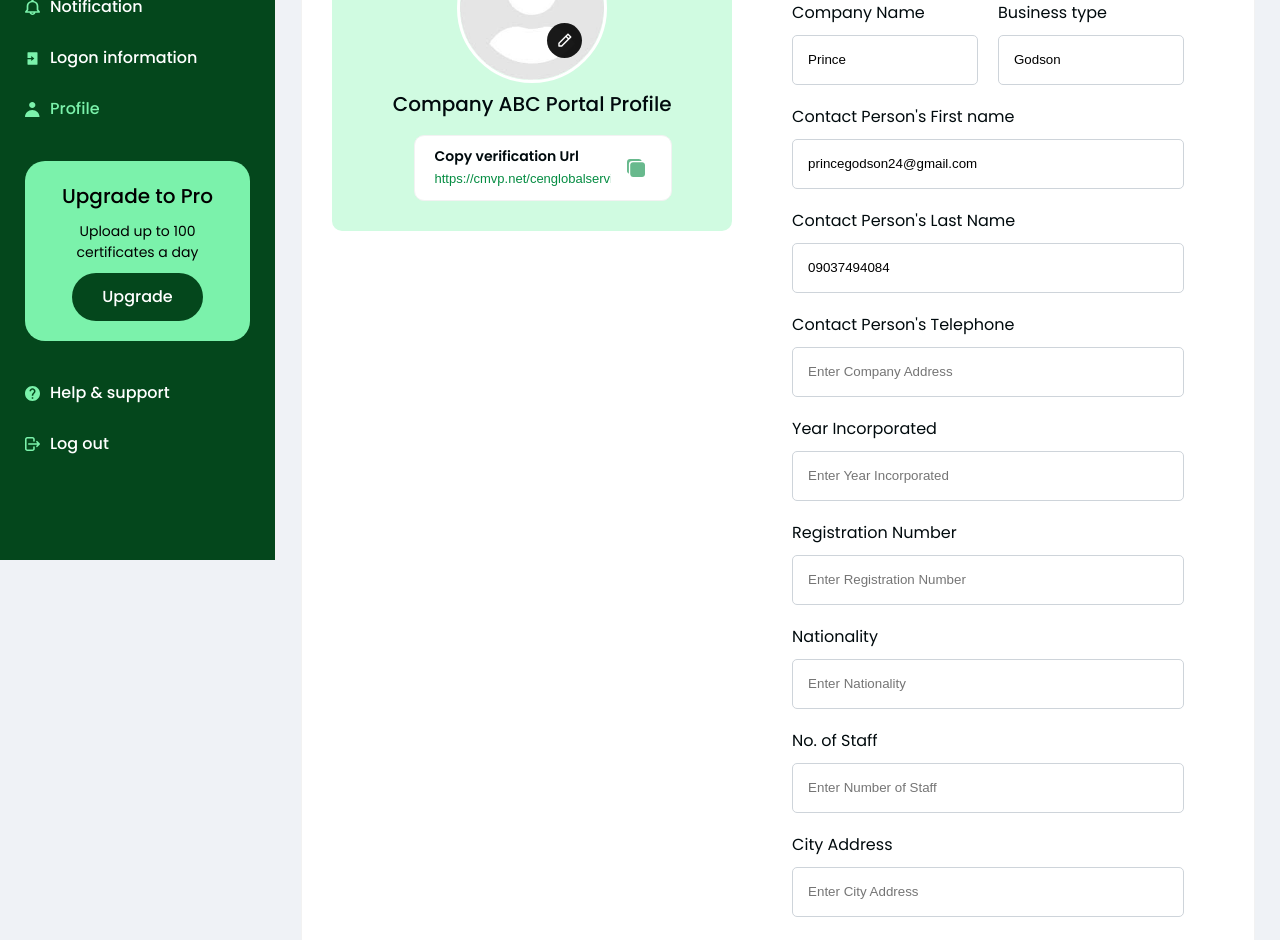
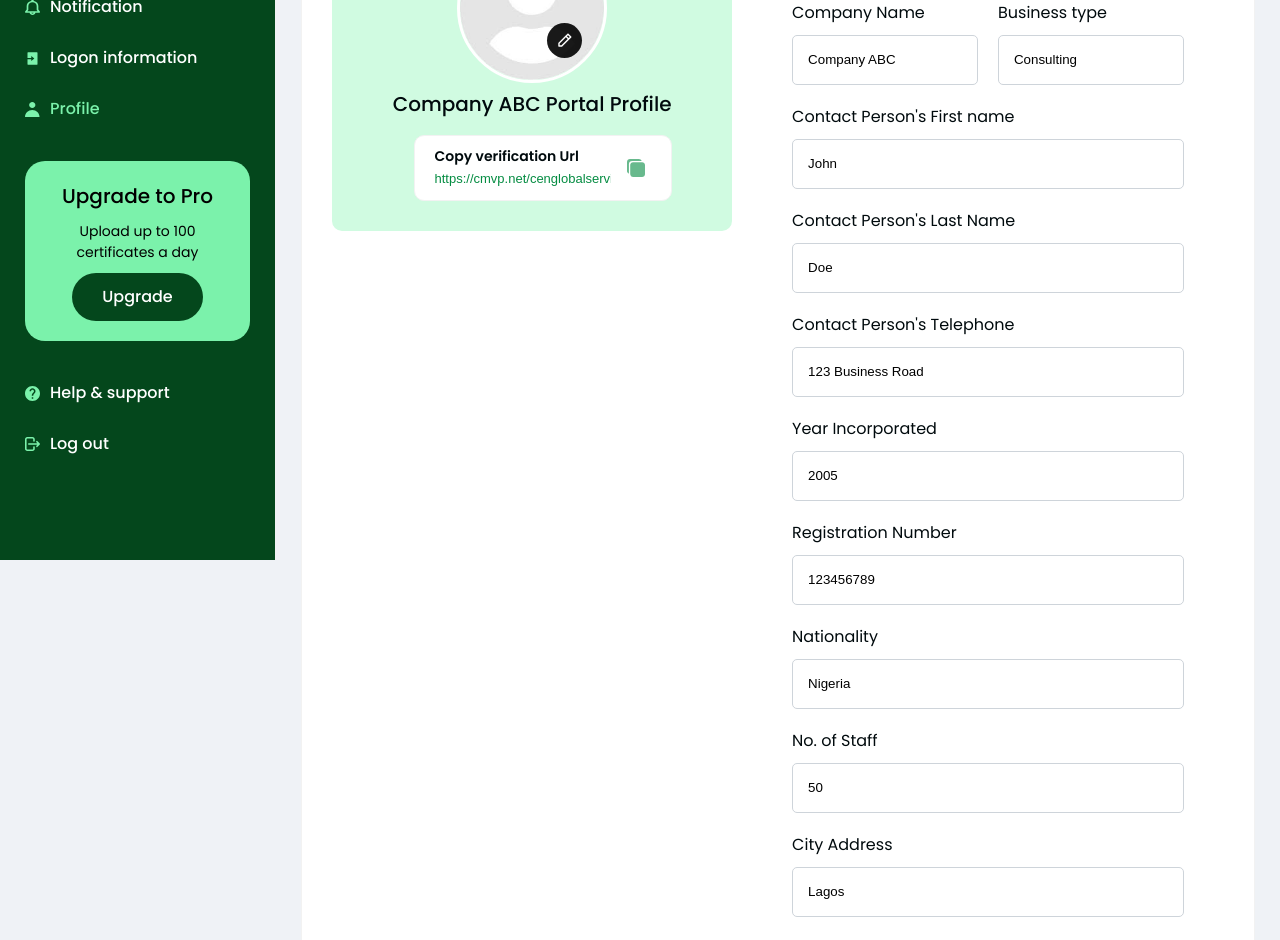
Before and after one commit to prince3g/new-cmvp-site, a React (Create React App) app: page /profile in a window 1280 px wide. Shown: the part 240-1180 px from the top of the page. Built offline with nearby package versions, Linux system fonts and the light colour scheme.

Commit message:
CVMP website

```diff
--- a/src/Components/CompanyDashboard/Profile.js
+++ b/src/Components/CompanyDashboard/Profile.js
@@ -6,18 +6,18 @@ import PhotoEditIcon from './Img/edit_icon.svg';
 import AngleDownIcon from './Img/angle-down.svg';
 
 export default function Profile() {
-    const [firstName, setFirstName] = useState("Prince");
-    const [lastName, setLastName] = useState("Godson");
-    const [email, setEmail] = useState("princegodson24@gmail.com");
-    const [phone, setPhone] = useState("09037494084");
-    const [city, setCity] = useState("");
-    const [yearIncorporated, setYearIncorporated] = useState("");
-    const [registrationNumber, setRegistrationNumber] = useState("");
-    const [nationality, setNationality] = useState("");
-    const [staffNumber, setStaffNumber] = useState("");
-    const [address, setAddress] = useState("");
-    const [country, setCountry] = useState("");
-    const [state, setState] = useState("");
+    const [firstName, setFirstName] = useState("Company ABC");
+    const [lastName, setLastName] = useState("Consulting");
+    const [email, setEmail] = useState("John");
+    const [phone, setPhone] = useState("Doe");
+    const [city, setCity] = useState("123 Business Road");
+    const [yearIncorporated, setYearIncorporated] = useState("2005");
+    const [registrationNumber, setRegistrationNumber] = useState("123456789");
+    const [nationality, setNationality] = useState("Nigeria");
+    const [staffNumber, setStaffNumber] = useState("50");
+    const [address, setAddress] = useState("Lagos");
+    const [country, setCountry] = useState("Nigeria");
+    const [state, setState] = useState("Lagos");
     const [imgSrc, setImgSrc] = useState(userImg);
 
     const handleFileChange = (e) => {
@@ -164,7 +164,7 @@ export default function Profile() {
                                         <p>Contact Person's Telephone</p>
                                         <input
                                             type="text"
-                                            placeholder="Enter Company Address"
+                                            placeholder="Enter Contact Person's Telephone"
                                             value={city}
                                             onChange={(e) => setCity(e.target.value)}
                                         />
```
